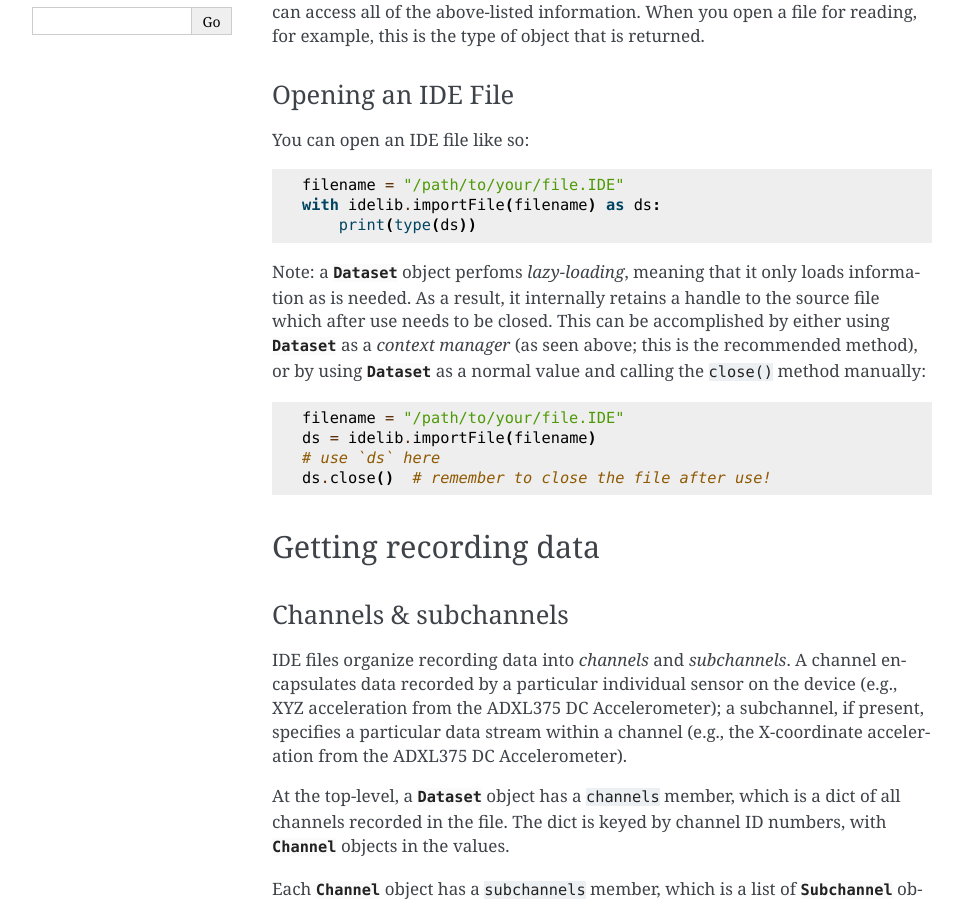
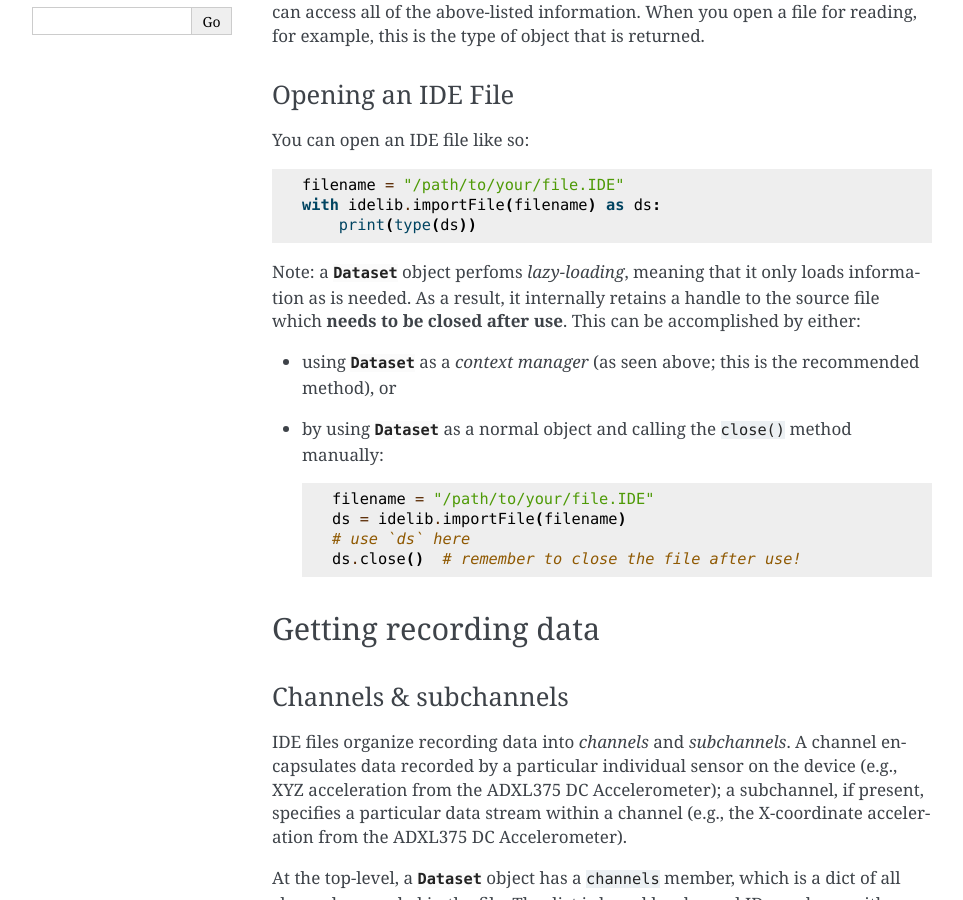
Before and after one commit to MideTechnology/idelib, a Sphinx documentation site: the page built from docs/source/ide_basics.rst, in a window 1280 px wide and 900 px high, scrolled down 409 px. Shown: the whole window, without its empty margins (148-1111 px from the left). Built offline with Sphinx 7.4.7, drawn with Linux system fonts in a browser that asks for light colours.

Commit message:
refactored `ide_basics.rst`

```diff
--- a/docs/source/ide_basics.rst
+++ b/docs/source/ide_basics.rst
@@ -23,7 +23,10 @@ You can open an IDE file like so::
     with idelib.importFile(filename) as ds:
         print(type(ds))
 
-Note: a :class:`Dataset` object perfoms *lazy-loading*, meaning that it only loads information as is needed. As a result, it internally retains a handle to the source file which after use needs to be closed. This can be accomplished by either using :class:`Dataset` as a *context manager* (as seen above; this is the recommended method), or by using :class:`Dataset` as a normal value and calling the ``close()`` method manually::
+Note: a :class:`Dataset` object perfoms *lazy-loading*, meaning that it only loads information as is needed. As a result, it internally retains a handle to the source file which **needs to be closed after use**. This can be accomplished by either:
+
+* using :class:`Dataset` as a *context manager* (as seen above; this is the recommended method), or
+* by using :class:`Dataset` as a normal object and calling the ``close()`` method manually::
 
     filename = "/path/to/your/file.IDE"
     ds = idelib.importFile(filename)
```
